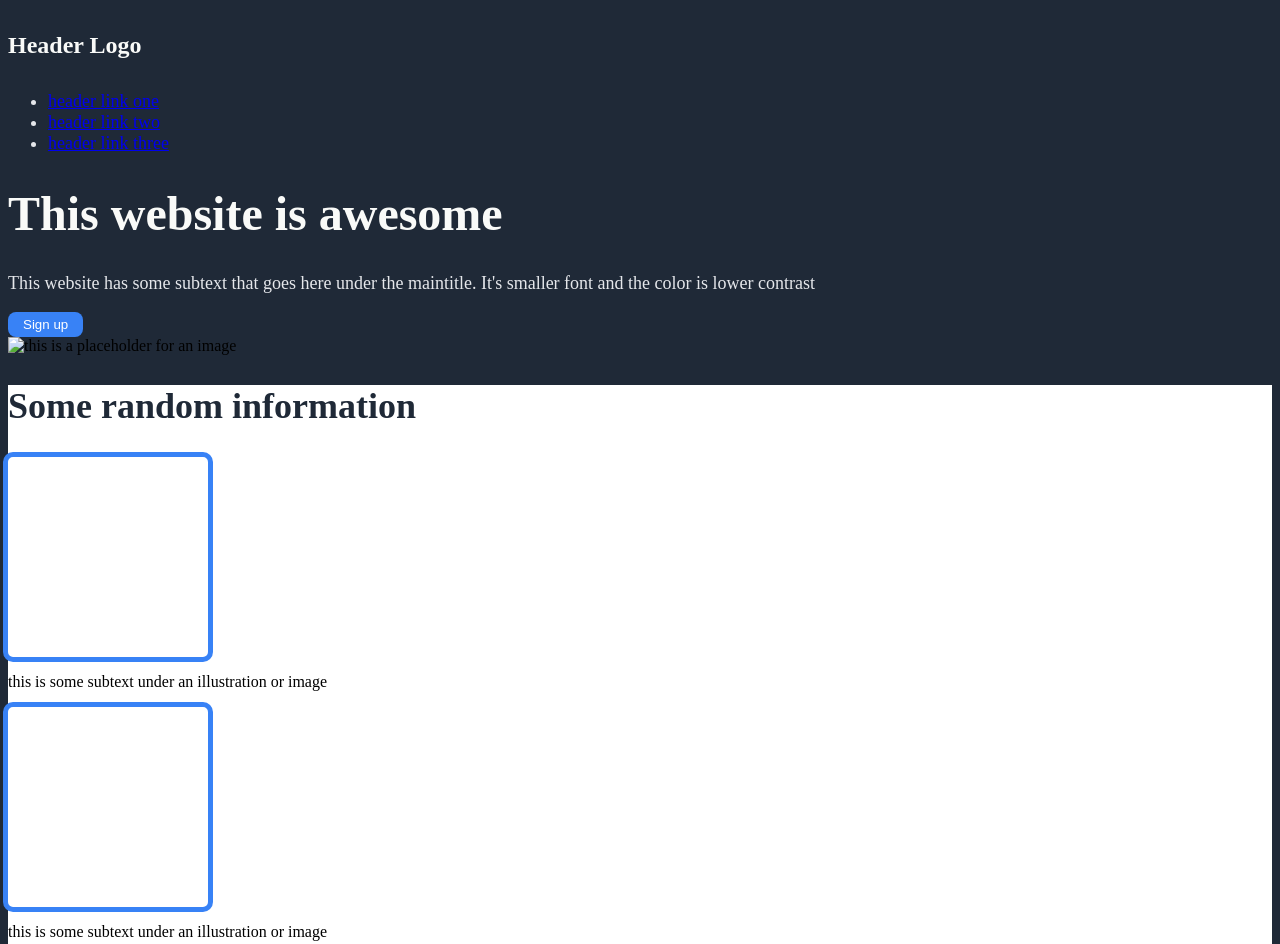
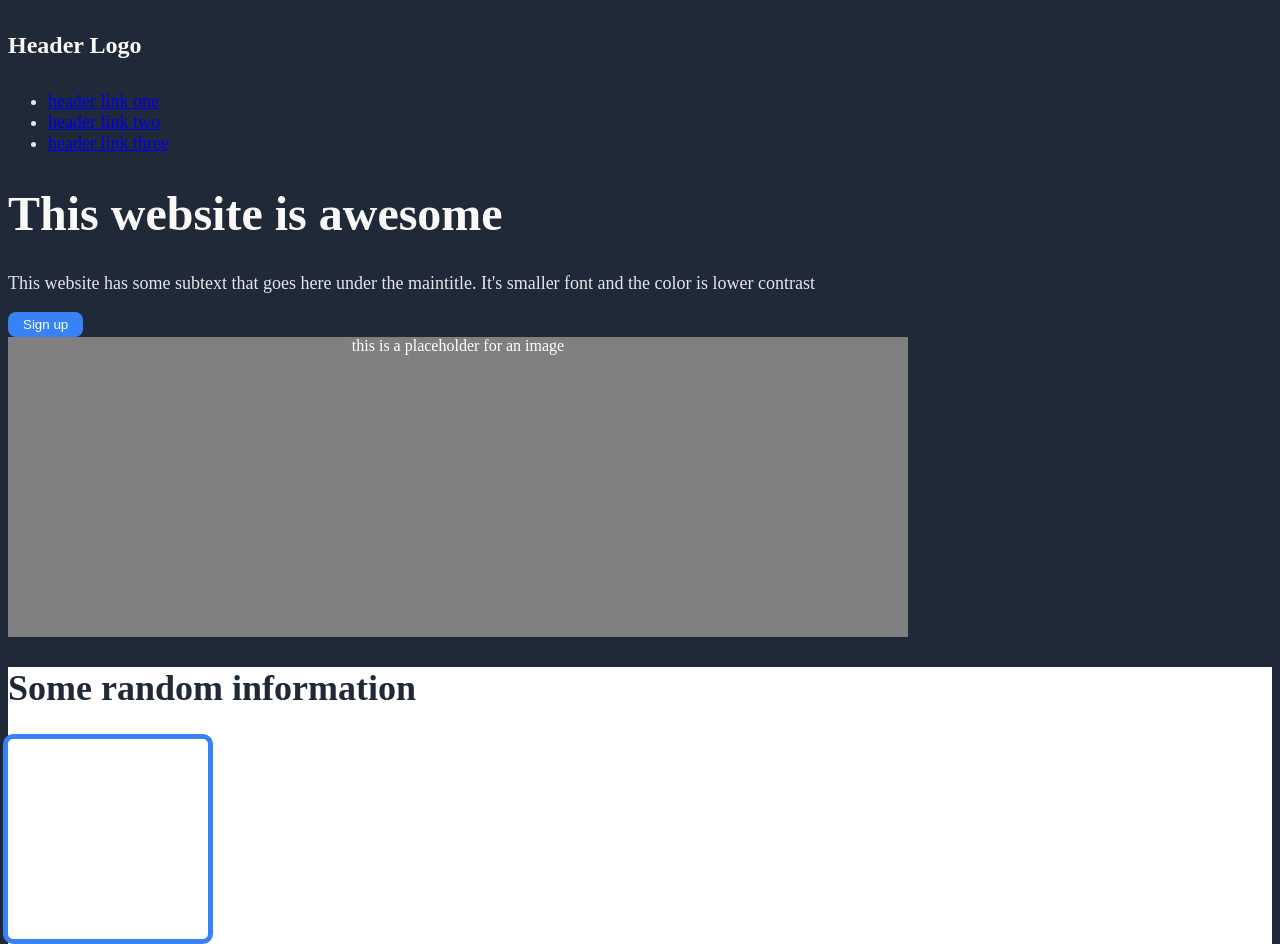
Before and after one commit to falk234/odin_landing_page, a plain HTML site: page index.html in a window 1280 px wide. Shown: the top 944 px of the page. Drawn offline with Linux system fonts and the light colour scheme.

Commit message:
Add picture placeholder to headline section

```diff
--- a/index.html
+++ b/index.html
@@ -25,7 +25,8 @@
             <p> This website has some subtext that goes here under the maintitle. It's smaller font and the color is lower contrast </p>
             <button type="button">Sign up</button>
         </div>
-        <img src="../img/headline.png" alt="this is a placeholder for an image" height="200" width="600">
+        <div class="headline_placeholder">this is a placeholder for an image</div>
+        <!-- <img src="../img/headline.png" alt="this is a placeholder for an image" height="200" width="600"> -->
     </div>
 
     <div class="information">
--- a/styles.css
+++ b/styles.css
@@ -74,3 +74,11 @@ h3,
     outline: 5px solid #3882F6;
     border-radius: 5px;
 }
+
+.headline_placeholder{
+    height: 300px;
+    width: 900px;
+    background-color: grey;
+    text-align: center;
+    color: white;
+}
```
